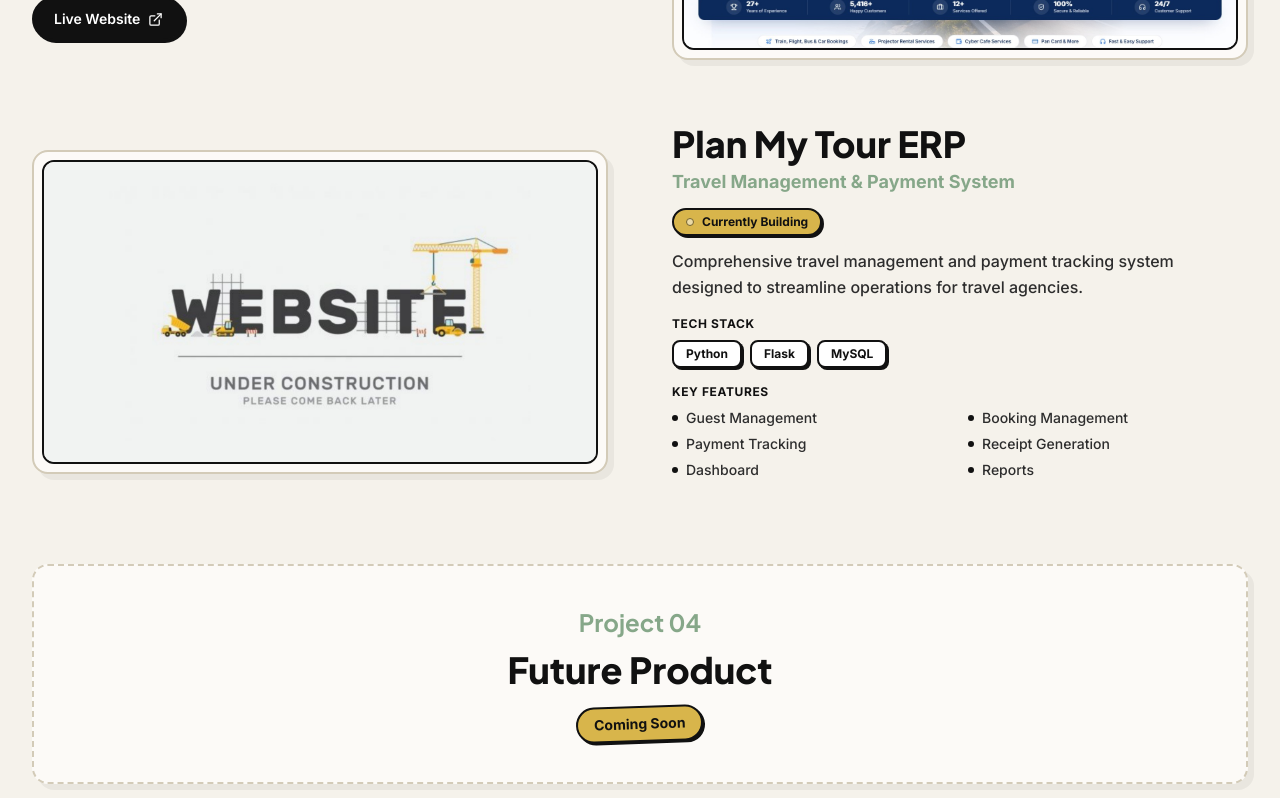
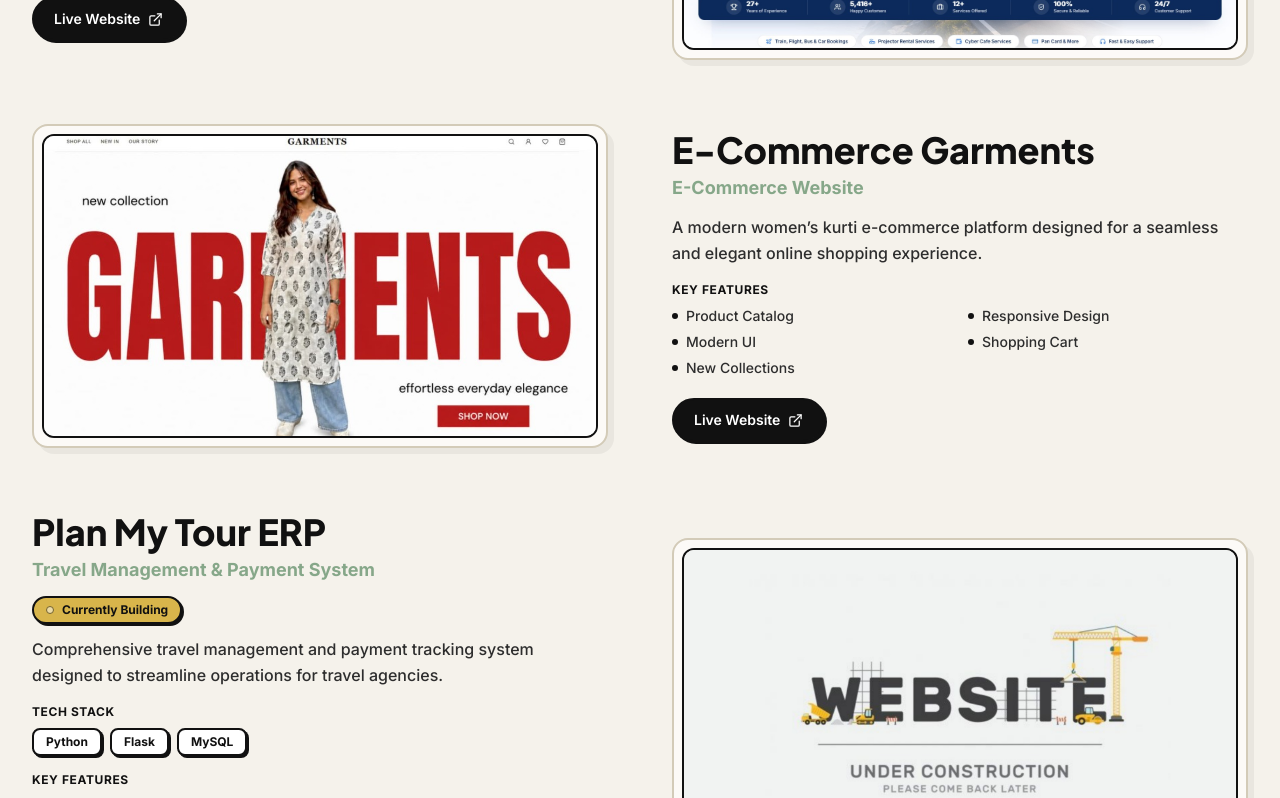
Before and after one commit to Swapniltechyy/portfolio, a React (Vite) app: page / in a window 1280 px wide. Shown: the part 2300-3098 px from the top of the page. Built offline with nearby package versions, Linux system fonts and the light colour scheme.

Commit message:
feat: add E-Commerce Garments project

```diff
--- a/src/components/Projects.tsx
+++ b/src/components/Projects.tsx
@@ -36,6 +36,16 @@ const projects: ProjectType[] = [
     image: '/projects/baba-loknath.png',
     links: {
       live: 'https://www.babaloknathcommunication.com/',
+    }
+  },
+  {
+    title: 'E-Commerce Garments',
+    description: 'A modern women’s kurti e-commerce platform designed for a seamless and elegant online shopping experience.',
+    type: 'E-Commerce Website',
+    features: ['Product Catalog', 'Responsive Design', 'Modern UI', 'Shopping Cart', 'New Collections'],
+    image: '/projects/ecommerce-garments.jpg',
+    links: {
+      live: 'https://ecommerce-garments.netlify.app/',
     }
   },
   {
```
Also changed, not shown: public/projects/ecommerce-garments.jpg (added).
